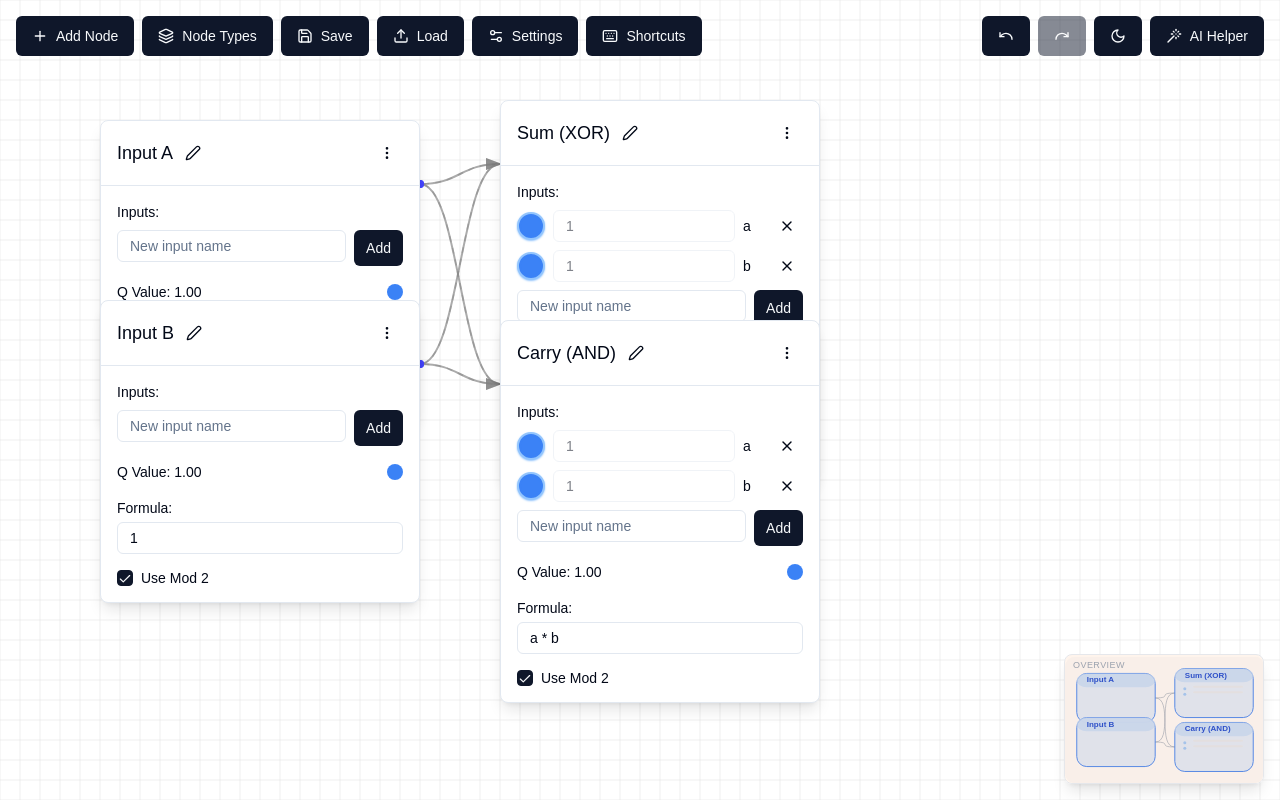
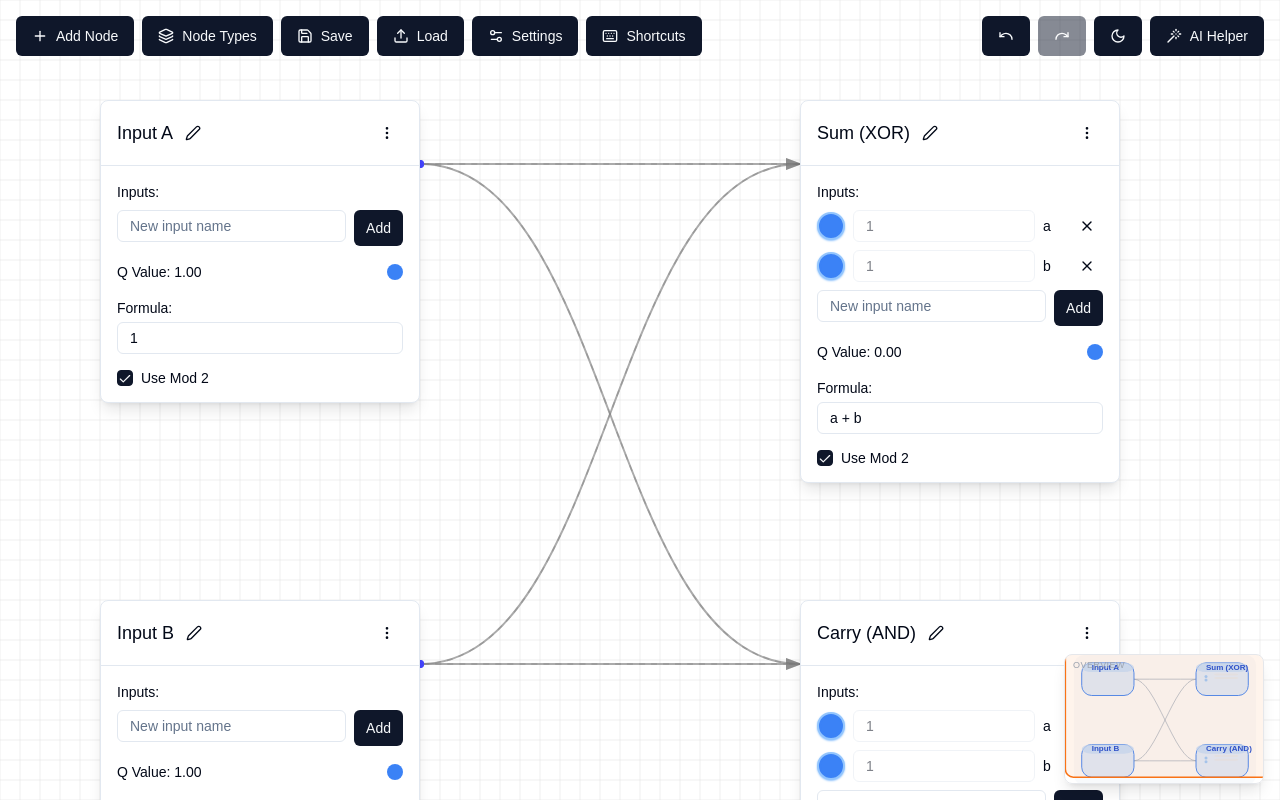
Before and after one commit to JamieLittle16/Computational-Framework, a Next.js app: page / in a window 1280 px wide. Built offline with nearby package versions, Linux system fonts and the light colour scheme.

Commit message:
fix: default to light mode and separate demo nodes

```diff
--- a/src/app/layout.tsx
+++ b/src/app/layout.tsx
@@ -44,8 +44,7 @@ export default function RootLayout({
 (function () {
   try {
     var theme = localStorage.getItem('theme');
-    var prefersDark = window.matchMedia('(prefers-color-scheme: dark)').matches;
-    var isDark = theme ? theme === 'dark' : prefersDark;
+    var isDark = theme === 'dark';
     document.documentElement.classList.toggle('dark', isDark);
   } catch (e) {}
 })();
--- a/src/components/computational-framework/ComputationalFramework.tsx
+++ b/src/components/computational-framework/ComputationalFramework.tsx
@@ -46,9 +46,7 @@ const ComputationalFramework: React.FC = () => {
     // Dark mode — initialise from storage on client mount, then react to changes
     useEffect(() => {
         const stored = localStorage.getItem('theme');
-        const prefersDark = stored
-            ? stored === 'dark'
-            : window.matchMedia('(prefers-color-scheme: dark)').matches;
+        const prefersDark = stored === 'dark';
         setIsDark(prefersDark);
         setDarkReady(true);
     }, []);
--- a/src/lib/demoGraph.ts
+++ b/src/lib/demoGraph.ts
@@ -15,7 +15,7 @@ export function getDemoGraph(): { nodes: GraphNode[]; connections: Connection[]
             id: id1,
             name: 'Input A',
             type: 'computational',
-            position: pos(100, 120),
+            position: pos(100, 100),
             inputs: {},
             formula: '1',
             useMod2: true,
@@ -26,7 +26,7 @@ export function getDemoGraph(): { nodes: GraphNode[]; connections: Connection[]
             id: id2,
             name: 'Input B',
             type: 'computational',
-            position: pos(100, 300),
+            position: pos(100, 600),
             inputs: {},
             formula: '1',
             useMod2: true,
@@ -37,7 +37,7 @@ export function getDemoGraph(): { nodes: GraphNode[]; connections: Connection[]
             id: id3,
             name: 'Sum (XOR)',
             type: 'computational',
-            position: pos(500, 100),
+            position: pos(800, 100),
             inputs: { a: { value: 0, isConnected: false }, b: { value: 0, isConnected: false } },
             formula: 'a + b',
             useMod2: true,
@@ -48,7 +48,7 @@ export function getDemoGraph(): { nodes: GraphNode[]; connections: Connection[]
             id: id4,
             name: 'Carry (AND)',
             type: 'computational',
-            position: pos(500, 320),
+            position: pos(800, 600),
             inputs: { a: { value: 0, isConnected: false }, b: { value: 0, isConnected: false } },
             formula: 'a * b',
             useMod2: true,
```
